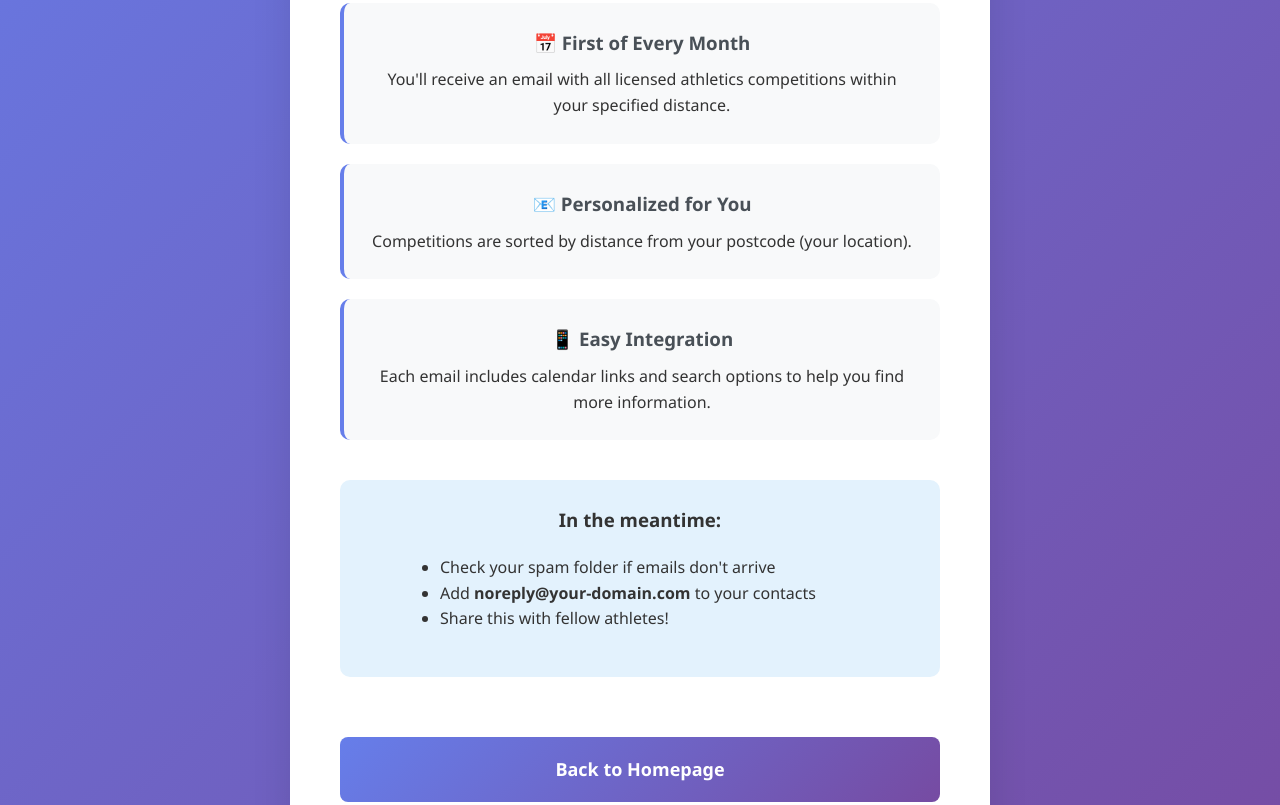
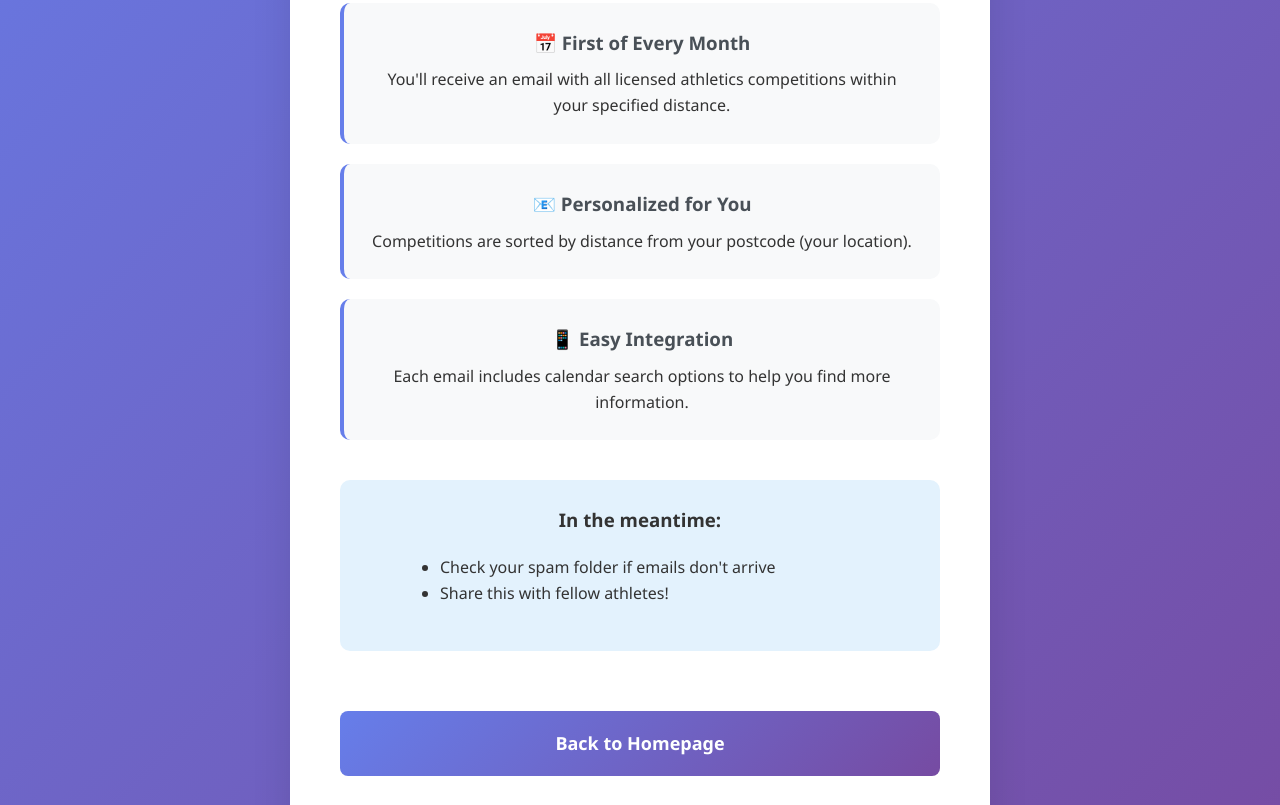
Before and after one commit to SamB-C/EA-LicensedCompetitionsTracker, a plain HTML site: page docs/success.html in a window 1280 px wide. Shown: the part 483-1288 px from the top of the page. Drawn offline with Linux system fonts and the light colour scheme.

Commit message:
Remove calendar link mentions

```diff
--- a/docs/success.html
+++ b/docs/success.html
@@ -32,7 +32,7 @@
 
                     <div class="timeline-item">
                         <h3>📱 Easy Integration</h3>
-                        <p>Each email includes calendar links and search options to help you find more information.</p>
+                        <p>Each email includes calendar search options to help you find more information.</p>
                     </div>
                 </div>
 
@@ -40,7 +40,6 @@
                     <h3>In the meantime:</h3>
                     <ul style="text-align: left; max-width: 400px; margin: 20px auto;">
                         <li>Check your spam folder if emails don't arrive</li>
-                        <li>Add <strong>noreply@your-domain.com</strong> to your contacts</li>
                         <li>Share this with fellow athletes!</li>
                     </ul>
                 </div>
```
Also changed, not shown: docs/index.html (+0 -1 lines).
